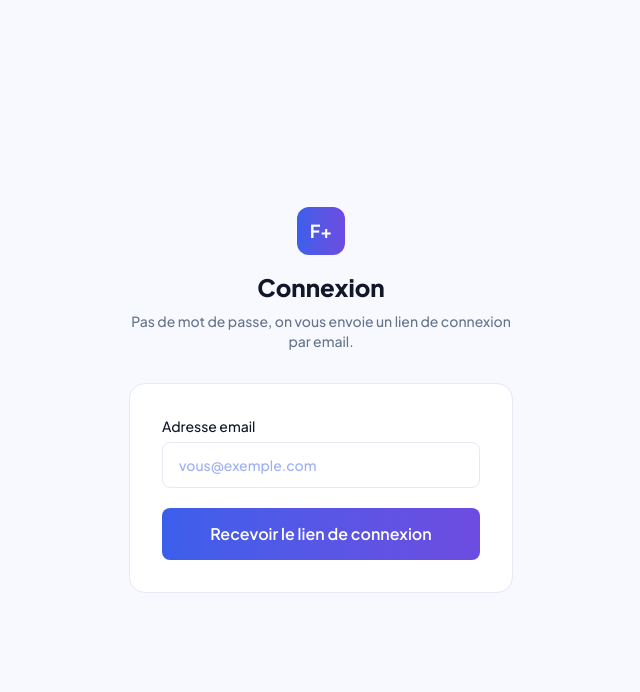
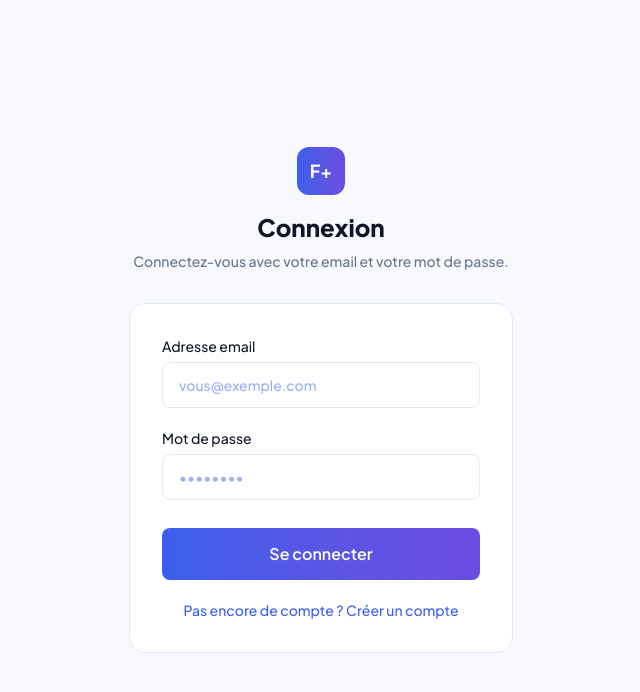
Before and after one commit to ODG-Dev-tech/cours_assistance_app, a Next.js app: page /login in a window 1280 px wide. Shown: the top 692 px of the page, without its empty margins (319-959 px from the left). Built offline with nearby package versions, Linux system fonts and the light colour scheme; no server answers.

Commit message:
Fusionne inscription et profil en un seul formulaire (email/mot de passe)

```diff
--- a/src/app/login/LoginForm.tsx
+++ b/src/app/login/LoginForm.tsx
@@ -1,25 +1,91 @@
 'use client'
 import { createClient } from "@/utils/supabase/client"
 import { useState } from "react"
+import { useRouter } from "next/navigation"
 
 export default function LoginFormPage() {
-    const [email, setEmail] = useState("");
-    const [feedbackMessage, setFeedbackMessage] = useState("");
-    const [isSubmitting, setIsSubmitting] = useState(false);
+    const [mode, setMode] = useState<'login' | 'signup'>('login')
 
-    const supabase = createClient();
+    // Champs communs
+    const [email, setEmail] = useState("")
+    const [password, setPassword] = useState("")
 
-    const handleSubmit = async (e: React.FormEvent<HTMLFormElement>) => {
-        e.preventDefault();
-        setIsSubmitting(true);
-        const { error } = await supabase.auth.signInWithOtp({ email, options: { emailRedirectTo: `${process.env.NEXT_PUBLIC_SITE_URL}/auth/callback` } });
+    // Champs supplémentaires pour l'inscription
+    const [confirmPassword, setConfirmPassword] = useState("")
+    const [fullName, setFullName] = useState("")
+    const [phone, setPhone] = useState("")
+    const [schoolName, setSchoolName] = useState("")
+    const [zone, setZone] = useState("")
+
+    const [feedbackMessage, setFeedbackMessage] = useState("")
+    const [isSubmitting, setIsSubmitting] = useState(false)
+
+    const supabase = createClient()
+    const router = useRouter()
+
+    const handleLogin = async (e: React.FormEvent<HTMLFormElement>) => {
+        e.preventDefault()
+        setIsSubmitting(true)
+        setFeedbackMessage("")
+
+        const { error } = await supabase.auth.signInWithPassword({ email, password })
 
         if (error) {
             setFeedbackMessage(`Erreur : ${error.message}`)
-        } else {
-            setFeedbackMessage(`Un lien de connexion a été envoyé à ${email}. Ouvrez votre boîte mail et cliquez dessus pour accéder à votre compte.`);
+            setIsSubmitting(false)
+            return
         }
-        setIsSubmitting(false);
+
+        router.push('/fiches')
+        router.refresh()
+    }
+
+    const handleSignup = async (e: React.FormEvent<HTMLFormElement>) => {
+        e.preventDefault()
+        setFeedbackMessage("")
+
+        if (password !== confirmPassword) {
+            setFeedbackMessage("Erreur : les mots de passe ne correspondent pas.")
+            return
+        }
+
+        setIsSubmitting(true)
+
+        // 1. Création de l'identité (email + mot de passe)
+        const { data, error: signUpError } = await supabase.auth.signUp({ email, password })
+
+        if (signUpError) {
+            setFeedbackMessage(`Erreur : ${signUpError.message}`)
+            setIsSubmitting(false)
+            return
+        }
+
+        const user = data.user
+        if (!user) {
+            setFeedbackMessage("Erreur : la création du compte a échoué. Réessayez.")
+            setIsSubmitting(false)
+            return
+        }
+
+        // 2. Création du profil, dans la foulée, avec le même formulaire
+        const { error: profileError } = await supabase
+            .from('profiles')
+            .upsert({
+                id: user.id,
+                full_name: fullName,
+                phone,
+                school_name: schoolName,
+                zone,
+            })
+
+        if (profileError) {
+            setFeedbackMessage(`Erreur lors de la création du profil : ${profileError.message}`)
+            setIsSubmitting(false)
+            return
+        }
+
+        router.push('/fiches')
+        router.refresh()
     }
 
     const isError = feedbackMessage.startsWith('Erreur')
@@ -32,21 +98,91 @@ export default function LoginFormPage() {
                         F+
                     </div>
                     <h1 className="font-display font-extrabold text-2xl text-ink mb-2">
-                        Connexion
+                        {mode === 'login' ? 'Connexion' : 'Créer votre compte Fiches+'}
                     </h1>
                     <p className="text-sm text-muted">
-                        Pas de mot de passe, on vous envoie un lien de connexion par email.
+                        {mode === 'login'
+                            ? 'Connectez-vous avec votre email et votre mot de passe.'
+                            : 'Remplissez vos informations et choisissez un mot de passe. Vous les utiliserez à chaque connexion.'}
                     </p>
                 </div>
 
-                <form onSubmit={handleSubmit} className="bg-white border border-line rounded-2xl p-6 md:p-8 flex flex-col gap-5">
+                <form
+                    onSubmit={mode === 'login' ? handleLogin : handleSignup}
+                    className="bg-white border border-line rounded-2xl p-6 md:p-8 flex flex-col gap-5"
+                >
+                    {mode === 'signup' && (
+                        <>
+                            <div className="flex flex-col gap-1.5">
+                                <label htmlFor="fullName" className="text-sm font-medium text-ink">
+                                    Nom complet
+                                </label>
+                                <input
+                                    type="text"
+                                    id="fullName"
+                                    value={fullName}
+                                    onChange={(e) => setFullName(e.target.value)}
+                                    required
+                                    placeholder="Aminata Ouédraogo"
+                                    className="border border-line rounded-lg px-4 py-3 text-sm outline-none focus:border-brand focus:ring-2 focus:ring-brand/10 transition"
+                                />
+                            </div>
+
+                            <div className="flex flex-col gap-1.5">
+                                <label htmlFor="phone" className="text-sm font-medium text-ink">
+                                    Téléphone
+                                </label>
+                                <input
+                                    type="tel"
+                                    id="phone"
+                                    value={phone}
+                                    onChange={(e) => setPhone(e.target.value)}
+                                    required
+                                    placeholder="+226 XX XX XX XX"
+                                    className="border border-line rounded-lg px-4 py-3 text-sm outline-none focus:border-brand focus:ring-2 focus:ring-brand/10 transition"
+                                />
+                            </div>
+
+                            <div className="flex flex-col gap-1.5">
+                                <label htmlFor="schoolName" className="text-sm font-medium text-ink">
+                                    Nom de votre école
+                                </label>
+                                <input
+                                    type="text"
+                                    id="schoolName"
+                                    value={schoolName}
+                                    onChange={(e) => setSchoolName(e.target.value)}
+                                    required
+                                    placeholder="École primaire de..."
+                                    className="border border-line rounded-lg px-4 py-3 text-sm outline-none focus:border-brand focus:ring-2 focus:ring-brand/10 transition"
+                                />
+                            </div>
+
+                            <div className="flex flex-col gap-1.5">
+                                <label htmlFor="zone" className="text-sm font-medium text-ink">
+                                    Zone
+                                </label>
+                                <input
+                                    type="text"
+                                    id="zone"
+                                    value={zone}
+                                    onChange={(e) => setZone(e.target.value)}
+                                    required
+                                    placeholder="Kaya, Centre-Nord..."
+                                    className="border border-line rounded-lg px-4 py-3 text-sm outline-none focus:border-brand focus:ring-2 focus:ring-brand/10 transition"
+                                />
+                            </div>
+
+                            <div className="h-px bg-line my-1" />
+                        </>
+                    )}
+
                     <div className="flex flex-col gap-1.5">
                         <label htmlFor="email" className="text-sm font-medium text-ink">
                             Adresse email
                         </label>
                         <input
                             type="email"
-                            name="email"
                             id="email"
                             value={email}
                             onChange={(e) => setEmail(e.target.value)}
@@ -56,12 +192,56 @@ export default function LoginFormPage() {
                         />
                     </div>
 
+                    <div className="flex flex-col gap-1.5">
+                        <label htmlFor="password" className="text-sm font-medium text-ink">
+                            {mode === 'signup' ? 'Choisissez un mot de passe' : 'Mot de passe'}
+                        </label>
+                        <input
+                            type="password"
+                            id="password"
+                            value={password}
+                            onChange={(e) => setPassword(e.target.value)}
+                            required
+                            minLength={6}
+                            placeholder="••••••••"
+                            className="border border-line rounded-lg px-4 py-3 text-sm outline-none focus:border-brand focus:ring-2 focus:ring-brand/10 transition"
+                        />
+                    </div>
+
+                    {mode === 'signup' && (
+                        <div className="flex flex-col gap-1.5">
+                            <label htmlFor="confirmPassword" className="text-sm font-medium text-ink">
+                                Confirmez le mot de passe
+                            </label>
+                            <input
+                                type="password"
+                                id="confirmPassword"
+                                value={confirmPassword}
+                                onChange={(e) => setConfirmPassword(e.target.value)}
+                                required
+                                minLength={6}
+                                placeholder="••••••••"
+                                className="border border-line rounded-lg px-4 py-3 text-sm outline-none focus:border-brand focus:ring-2 focus:ring-brand/10 transition"
+                            />
+                        </div>
+                    )}
+
                     <input
                         type="submit"
-                        value={isSubmitting ? "Envoi..." : "Recevoir le lien de connexion"}
+                        value={
+                            isSubmitting
+                                ? "Chargement..."
+                                : mode === 'login' ? "Se connecter" : "Créer mon compte"
+                        }
                         disabled={isSubmitting}
-                        className="bg-linear-to-r from-brand to-brand2 text-white font-semibold py-3.5 rounded-lg hover:opacity-90 transition disabled:opacity-60 disabled:cursor-not-allowed cursor-pointer"
+                        className="bg-linear-to-r from-brand to-brand2 text-white font-semibold py-3.5 rounded-lg mt-2 hover:opacity-90 transition disabled:opacity-60 disabled:cursor-not-allowed cursor-pointer"
                     />
+
+                    {mode === 'signup' && (
+                        <p className="text-xs text-muted text-center -mt-2">
+                            Notez bien votre email et votre mot de passe : ils vous serviront à chaque connexion.
+                        </p>
+                    )}
 
                     {feedbackMessage && (
                         <p className={`text-sm rounded-lg px-4 py-3 text-center border ${
@@ -72,6 +252,19 @@ export default function LoginFormPage() {
                             {feedbackMessage}
                         </p>
                     )}
+
+                    <button
+                        type="button"
+                        onClick={() => {
+                            setMode(mode === 'login' ? 'signup' : 'login')
+                            setFeedbackMessage("")
+                        }}
+                        className="text-sm text-brand hover:underline text-center"
+                    >
+                        {mode === 'login'
+                            ? "Pas encore de compte ? Créer un compte"
+                            : "Déjà un compte ? Se connecter"}
+                    </button>
                 </form>
             </div>
         </div>
```
